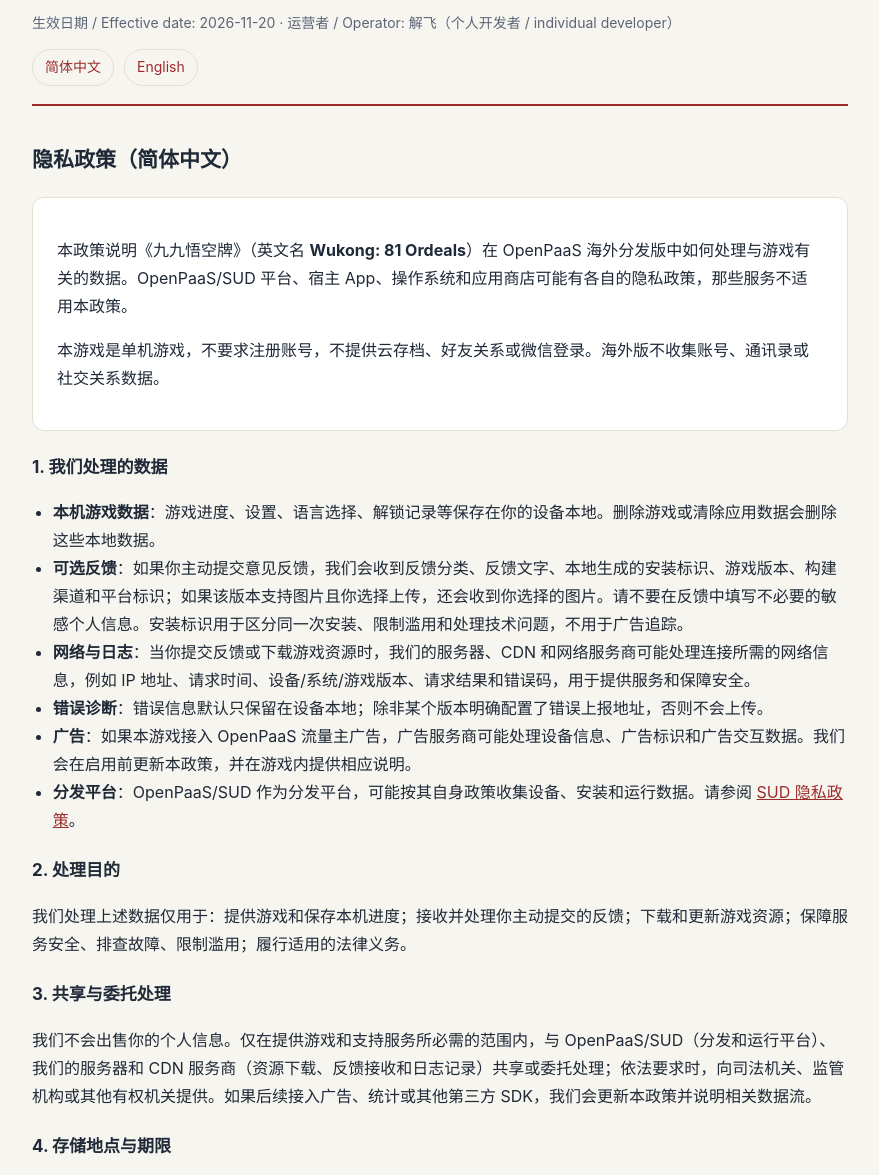
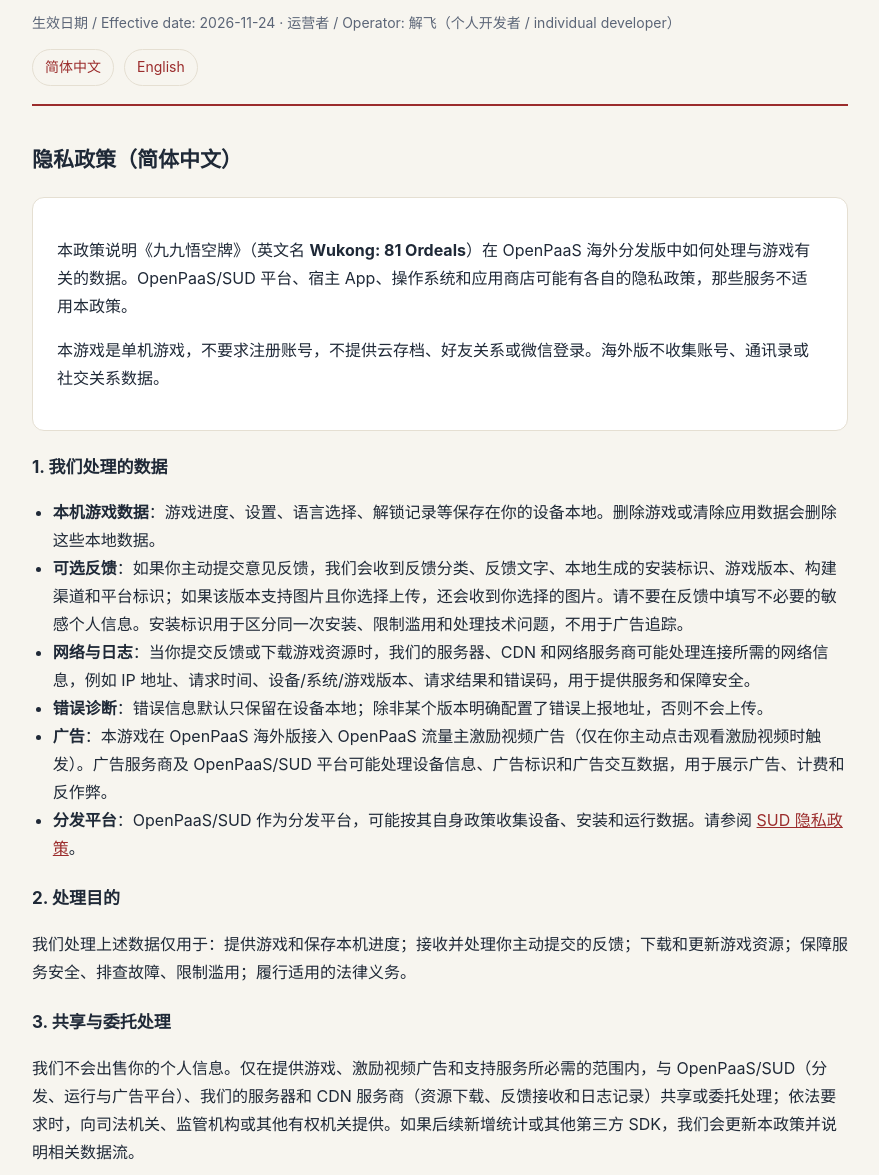
Before and after one commit to banpai/wukong-privacy, a plain HTML site: page index.html in a window 1280 px wide. Shown: the part 124-1299 px from the top of the page, without its empty margins (200-1079 px from the left). Drawn offline with Linux system fonts and the light colour scheme.

Commit message:
Update privacy policy for active OpenPaaS rewarded video ads

```diff
--- a/index.html
+++ b/index.html
@@ -29,7 +29,7 @@
 <main>
 <header>
   <h1>Wukong: 81 Ordeals / 九九悟空牌<br>隐私政策 · Privacy Policy</h1>
-  <p class="muted">生效日期 / Effective date: 2026-11-20 · 运营者 / Operator: 解飞（个人开发者 / individual developer）</p>
+  <p class="muted">生效日期 / Effective date: 2026-11-24 · 运营者 / Operator: 解飞（个人开发者 / individual developer）</p>
   <nav class="lang"><a href="#zh">简体中文</a><a href="#en">English</a></nav>
 </header>
 
@@ -47,7 +47,7 @@
   <li><strong>可选反馈</strong>：如果你主动提交意见反馈，我们会收到反馈分类、反馈文字、本地生成的安装标识、游戏版本、构建渠道和平台标识；如果该版本支持图片且你选择上传，还会收到你选择的图片。请不要在反馈中填写不必要的敏感个人信息。安装标识用于区分同一次安装、限制滥用和处理技术问题，不用于广告追踪。</li>
   <li><strong>网络与日志</strong>：当你提交反馈或下载游戏资源时，我们的服务器、CDN 和网络服务商可能处理连接所需的网络信息，例如 IP 地址、请求时间、设备/系统/游戏版本、请求结果和错误码，用于提供服务和保障安全。</li>
   <li><strong>错误诊断</strong>：错误信息默认只保留在设备本地；除非某个版本明确配置了错误上报地址，否则不会上传。</li>
-  <li><strong>广告</strong>：如果本游戏接入 OpenPaaS 流量主广告，广告服务商可能处理设备信息、广告标识和广告交互数据。我们会在启用前更新本政策，并在游戏内提供相应说明。</li>
+  <li><strong>广告</strong>：本游戏在 OpenPaaS 海外版接入 OpenPaaS 流量主激励视频广告（仅在你主动点击观看激励视频时触发）。广告服务商及 OpenPaaS/SUD 平台可能处理设备信息、广告标识和广告交互数据，用于展示广告、计费和反作弊。</li>
   <li><strong>分发平台</strong>：OpenPaaS/SUD 作为分发平台，可能按其自身政策收集设备、安装和运行数据。请参阅 <a href="https://www.sud.tech/cn/privacy" rel="noopener">SUD 隐私政策</a>。</li>
 </ul>
 
@@ -55,7 +55,7 @@
 <p>我们处理上述数据仅用于：提供游戏和保存本机进度；接收并处理你主动提交的反馈；下载和更新游戏资源；保障服务安全、排查故障、限制滥用；履行适用的法律义务。</p>
 
 <h3>3. 共享与委托处理</h3>
-<p>我们不会出售你的个人信息。仅在提供游戏和支持服务所必需的范围内，与 OpenPaaS/SUD（分发和运行平台）、我们的服务器和 CDN 服务商（资源下载、反馈接收和日志记录）共享或委托处理；依法要求时，向司法机关、监管机构或其他有权机关提供。如果后续接入广告、统计或其他第三方 SDK，我们会更新本政策并说明相关数据流。</p>
+<p>我们不会出售你的个人信息。仅在提供游戏、激励视频广告和支持服务所必需的范围内，与 OpenPaaS/SUD（分发、运行与广告平台）、我们的服务器和 CDN 服务商（资源下载、反馈接收和日志记录）共享或委托处理；依法要求时，向司法机关、监管机构或其他有权机关提供。如果后续新增统计或其他第三方 SDK，我们会更新本政策并说明相关数据流。</p>
 
 <h3>4. 存储地点与期限</h3>
 <p>我们的服务器位于中国大陆。海外用户的数据可能传输到中国大陆处理；我们会依据适用法律采取合理措施保护数据。反馈数据在实现处理目的所需的最短时间内保存，之后删除或匿名化；服务器日志按安全运维需要保存，备份中的数据在备份周期结束后按流程清理。</p>
@@ -89,7 +89,7 @@
   <li><strong>Optional feedback</strong>: If you choose to submit feedback, we receive the feedback category, feedback text, a locally generated installation identifier, the game version, build channel, and platform identifier; if that build supports images and you choose to upload them, we also receive the images you select. Please do not include unnecessary sensitive personal information. The installation identifier is used to distinguish one installation, limit abuse, and troubleshoot issues; it is not used for advertising tracking.</li>
   <li><strong>Network and logs</strong>: When you submit feedback or download game assets, our servers, CDN, and network providers may process connection data such as IP address, request time, device/system/game version, request result, and error codes to provide the service and keep it secure.</li>
   <li><strong>Error diagnostics</strong>: Error information is kept locally on the device by default. It is not uploaded unless a build explicitly configures an error-reporting endpoint.</li>
-  <li><strong>Advertising</strong>: If the Game enables OpenPaaS rewarded advertising, ad providers may process device information, advertising identifiers, and ad interaction data. We will update this policy and provide an in-game notice before enabling advertising.</li>
+  <li><strong>Advertising</strong>: The OpenPaaS overseas build integrates OpenPaaS rewarded video ads (triggered only when you explicitly choose to watch a rewarded video). Ad providers and the OpenPaaS/SUD platform may process device information, advertising identifiers, and ad interaction data to deliver ads, measure performance, and prevent fraud.</li>
   <li><strong>Distribution platform</strong>: OpenPaaS/SUD, as the distribution platform, may collect device, installation, and runtime data under its own policy. See the <a href="https://www.sud.tech/cn/privacy" rel="noopener">SUD privacy policy</a>.</li>
 </ul>
 
@@ -97,7 +97,7 @@
 <p>We process the data described above only to: provide the Game and store local progress; receive and handle feedback you voluntarily submit; download and update game assets; keep the service secure, diagnose failures, and prevent abuse; and comply with applicable legal obligations.</p>
 
 <h3>3. Sharing and service providers</h3>
-<p>We do not sell your personal information. We share or entrust data only as necessary to provide the Game and support services, with OpenPaaS/SUD (the distribution and runtime platform) and our server and CDN providers (asset delivery, feedback handling, and logging); and with courts, regulators, or other authorities when required by law. If advertising, analytics, or other third-party SDKs are added later, we will update this policy and describe the relevant data flows.</p>
+<p>We do not sell your personal information. We share or entrust data only as necessary to provide the Game, rewarded video ads, and support services, with OpenPaaS/SUD (the distribution, runtime, and advertising platform) and our server and CDN providers (asset delivery, feedback handling, and logging); and with courts, regulators, or other authorities when required by law. If additional analytics or other third-party SDKs are added later, we will update this policy and describe the relevant data flows.</p>
 
 <h3>4. Storage location and retention</h3>
 <p>Our servers are located in mainland China. Data from overseas users may be transferred to mainland China for processing; we will take reasonable measures to protect it in accordance with applicable law. Feedback is retained for the shortest time necessary for the purpose and then deleted or anonymized. Server logs are retained as needed for security and operations; data in backups is cleared in accordance with the backup cycle.</p>
```
